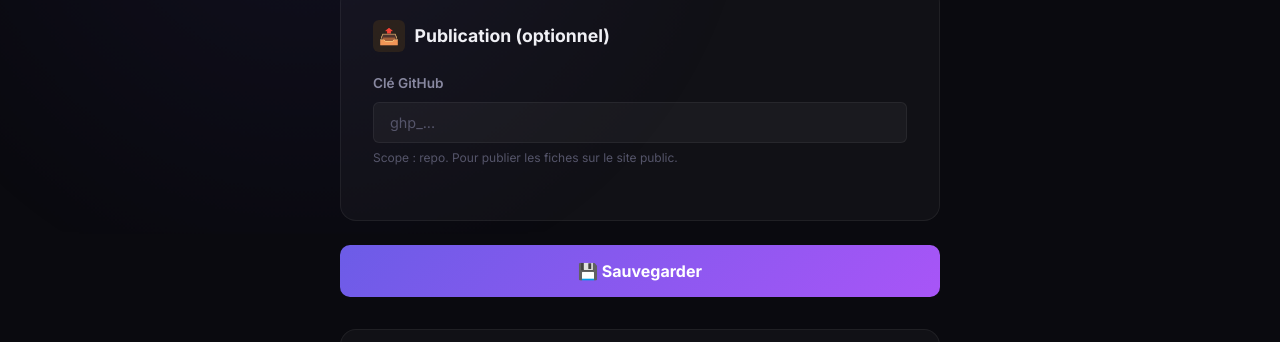
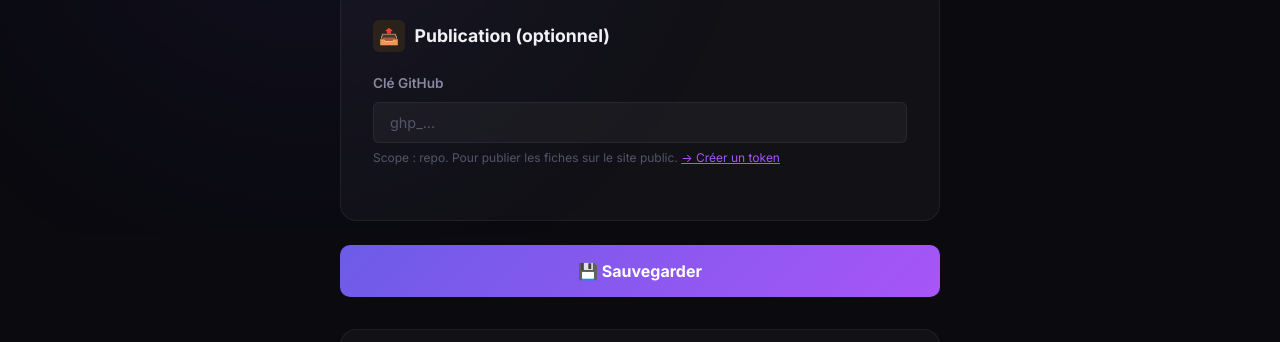
Before and after one commit to Jad00Create/fiches-revision, a Jekyll site: the page built from parametres/index.html, in a window 1280 px wide and 900 px high, scrolled down 805 px. Shown: the part 110-452 px from the top of the window. Built offline with Jekyll 4.4.1, drawn with Linux system fonts in a browser that asks for light colours.

Commit message:
Add GitHub token creation link in settings

```diff
--- a/parametres/index.html
+++ b/parametres/index.html
@@ -60,7 +60,9 @@ title: Paramètres
     <div class="form-group">
       <label>Clé GitHub</label>
       <input type="password" id="pgGithub" placeholder="ghp_..." />
-      <div class="form-hint">Scope : repo. Pour publier les fiches sur le site public.</div>
+      <div class="form-hint">Scope : repo. Pour publier les fiches sur le site public.
+        <a href="https://github.com/settings/tokens" target="_blank" style="color: var(--accent-2);">→ Créer un token</a>
+      </div>
     </div>
   </div>
 
```
